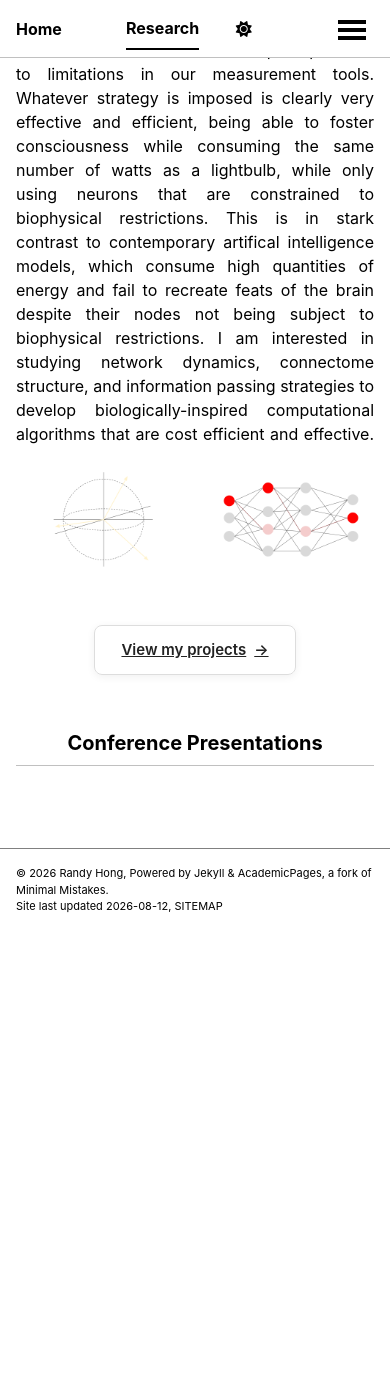
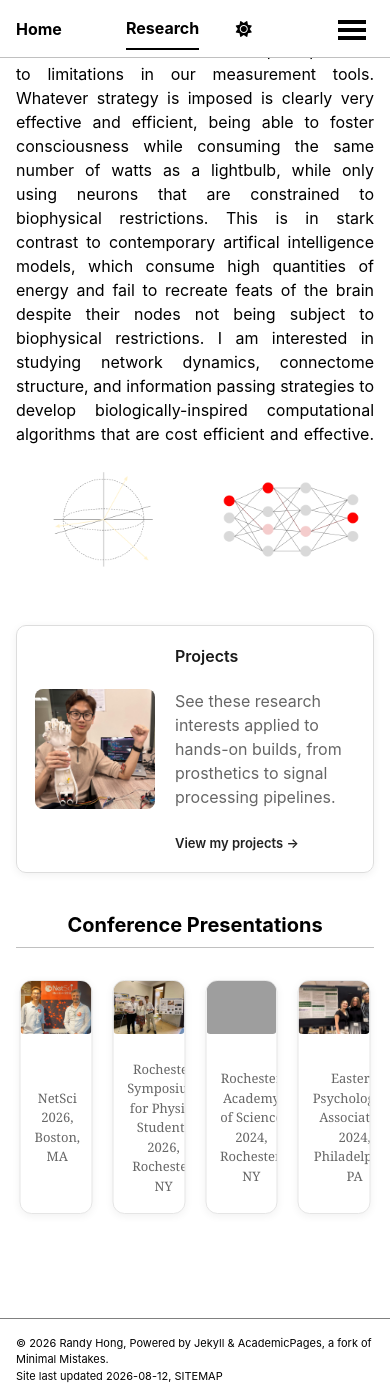
Before and after one commit to randyhongg/randyhongg.github.io, a Jekyll site: the page built from _pages/research.md, in a window 390 px wide and 1400 px high, scrolled down 774 px. Built offline with Jekyll 4.4.1, drawn with Linux system fonts in a browser that asks for light colours; a style sheet for code colours, icons or effects is not loaded; before the commit the page ends 1705 px from its top, so only the background shows below that; grey boxes are pictures that could not be loaded.

Commit message:
Update research.md

```diff
--- a/_pages/research.md
+++ b/_pages/research.md
@@ -39,27 +39,45 @@ author_profile: false
   border-radius: 6px;
   display: block;
 }
-.cta-section {
-  text-align: center;
-  margin: 56px 0;
-}
-.cta-button {
-  display: inline-flex;
+.project-card {
+  display: flex;
   align-items: center;
-  gap: 8px;
-  padding: 13px 26px;
+  gap: 20px;
   border: 1px solid #ddd;
-  border-radius: 8px;
-  text-decoration: none;
-  font-size: 15px;
-  font-weight: 600;
-  color: #222;
+  border-radius: 10px;
+  padding: 18px;
+  margin: 56px auto 0;
+  max-width: 620px;
+  cursor: pointer;
   box-shadow: 0 2px 8px rgba(0, 0, 0, 0.06);
   transition: box-shadow 0.2s ease, transform 0.2s ease;
 }
-.cta-button:hover {
+.project-card:hover {
   box-shadow: 0 6px 16px rgba(0, 0, 0, 0.1);
   transform: translateY(-2px);
+}
+.project-card img {
+  width: 120px;
+  height: 120px;
+  object-fit: cover;
+  border-radius: 8px;
+  flex-shrink: 0;
+}
+.project-card-title {
+  font-size: 17px;
+  font-weight: 600;
+  margin: 0 0 6px;
+  color: #1a1a1a;
+}
+.project-card-desc {
+  font-size: 14px;
+  color: #666;
+  margin: 0 0 10px;
+}
+.project-card-link {
+  font-size: 13px;
+  font-weight: 600;
+  color: #222;
 }
 </style>
 
@@ -97,8 +115,13 @@ Despite our efforts, we understand very little about how the brain communicates
 
 </div>
 
-<div class="cta-section">
-  <a class="cta-button" href="/projects/">View my projects <span>→</span></a>
+<div class="project-card" onclick="window.location.href='/projects/'">
+  <img src="../images/prosthetic_pose.jpg" alt="Projects preview">
+  <div>
+    <p class="project-card-title">Projects</p>
+    <p class="project-card-desc">See these research interests applied to hands-on builds, from prosthetics to signal processing pipelines.</p>
+    <span class="project-card-link">View my projects →</span>
+  </div>
 </div>
 
 ## Conference Presentations
@@ -115,4 +138,53 @@ Despite our efforts, we understand very little about how the brain communicates
 }
 .conference-photos-wide .photo-grid {
   display: grid;
-  grid-template-columns:
+  grid-template-columns: repeat(2, 1fr);
+  gap: 20px;
+}
+.conference-photos-wide figure {
+  margin: 0;
+  border: 1px solid #e5e5e5;
+  border-radius: 12px;
+  overflow: hidden;
+  box-shadow: 0 2px 8px rgba(0, 0, 0, 0.06);
+  background-color: #fff;
+}
+.conference-photos-wide img {
+  width: 100%;
+  aspect-ratio: 4 / 3;
+  object-fit: cover;
+  display: block;
+}
+.conference-photos-wide figcaption {
+  padding: 10px 14px;
+  font-size: 13px;
+  color: #666;
+  text-align: center;
+}
+@media (max-width: 700px) {
+  .conference-photos-wide .photo-grid {
+    grid-template-columns: repeat(4, 1fr);
+  }
+}
+</style>
+
+<div class="conference-photos-wide">
+  <div class="photo-grid">
+    <figure>
+      <img src="../images/netsci2026.jpg" alt="NetSci 2026">
+      <figcaption>NetSci 2026, Boston, MA</figcaption>
+    </figure>
+    <figure>
+      <img src="../images/rochsym2026.jpg" alt="Rochester Symposium 2026">
+      <figcaption>Rochester Symposium for Physics Students 2026, Rochester, NY</figcaption>
+    </figure>
+    <figure>
+      <img src="../images/ras_lina.jpg" alt="RAS 2024">
+      <figcaption>Rochester Academy of Science 2024, Rochester, NY</figcaption>
+    </figure>
+    <figure>
+      <img src="../images/epa.jpg" alt="Eastern Psychological Association 2024">
+      <figcaption>Eastern Psychological Association 2024, Philadelphia, PA</figcaption>
+    </figure>
+  </div>
+</div>
```
